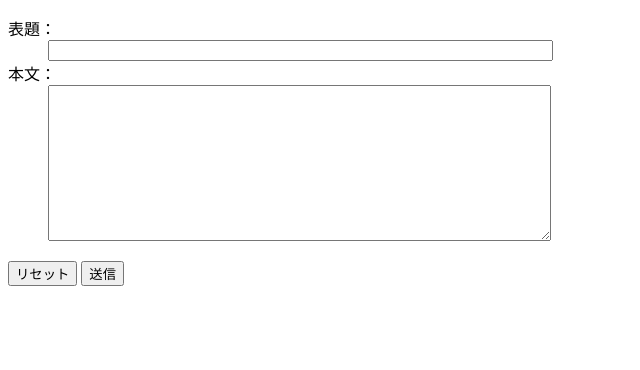
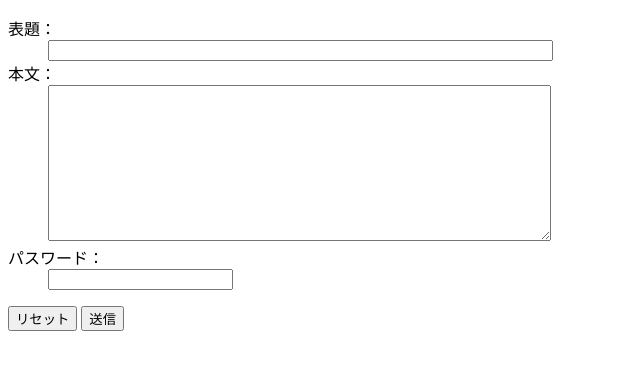
Before and after one commit to masa-massara/AP-WEB-BLOG, a PHP site: page /blog/post.php in a window 1280 px wide. Shown: the top 370 px of the page, without its empty margins (0-640 px from the left). Run offline with PHP 8.4, Linux system fonts and the light colour scheme; data comes from the database, SQL or seed files in the repository; both versions use the stored data as it was after the commit; data that the repository does not hold is empty.

Commit message:
パスワードの入力欄を追加

```diff
--- a/workspace/blog/post.php
+++ b/workspace/blog/post.php
@@ -28,6 +28,10 @@
             <dd>
                 <textarea name="contents" rows="10" cols="60"></textarea>
             </dd>
+            <dt>パスワード：</dt>
+            <dd>
+                <input type="password" name="password">
+            </dd>
         </dl><input type="reset" value="リセット" />
         <input type="submit" value="送信" />
 
```
Also changed, not shown: workspace/blog/blog.db.
